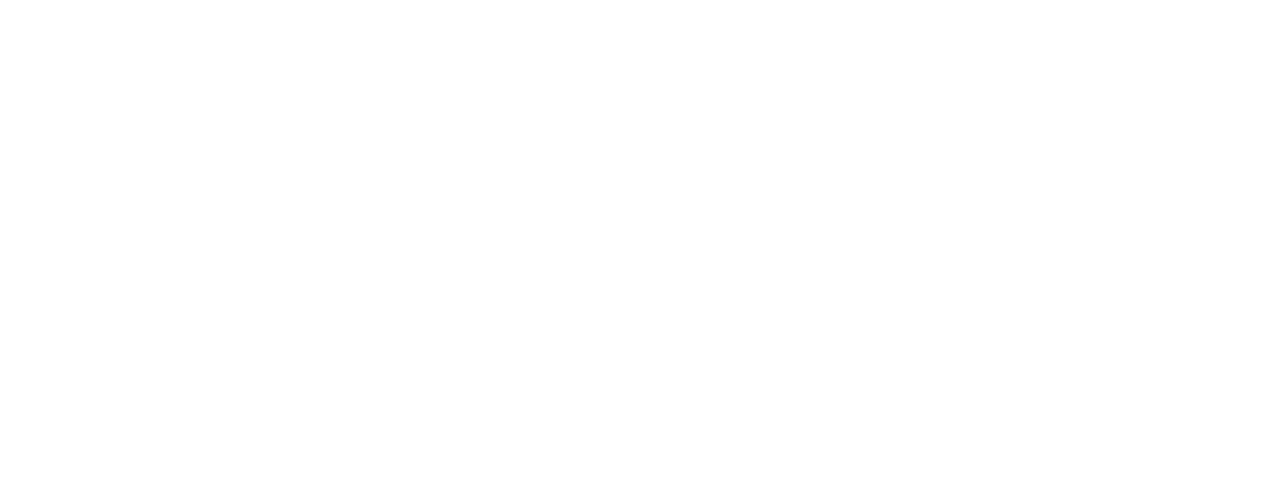
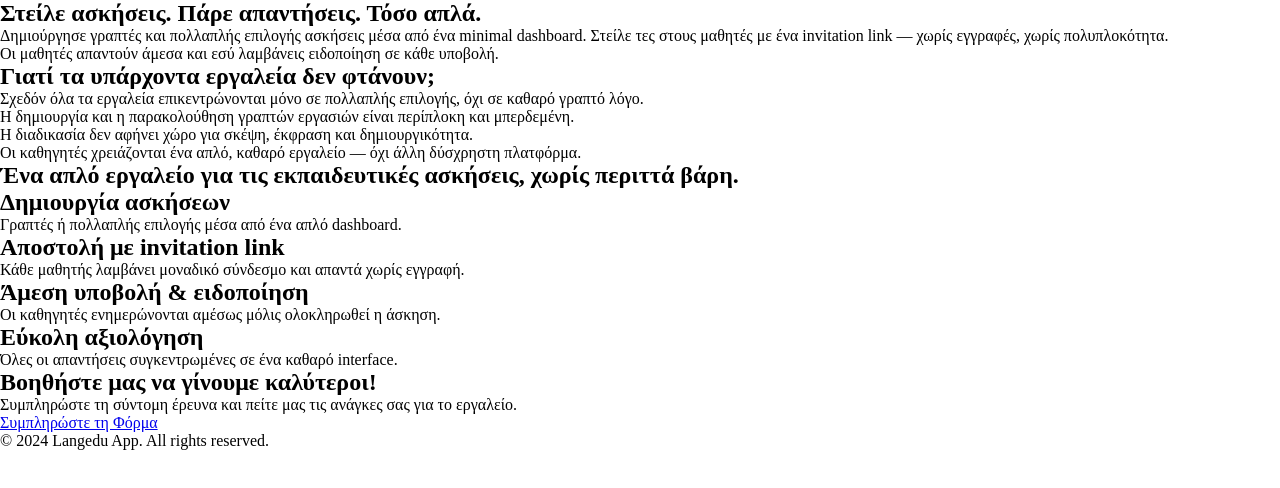
Before and after one commit to parischaralampidis3/langerdu_static_page, a plain HTML site: page index.html in a window 1280 px wide. Drawn offline with Linux system fonts and the light colour scheme.

Commit message:
modify structure

```diff
--- a/index.html
+++ b/index.html
@@ -1,31 +1,82 @@
 <!DOCTYPE html>
 <html lang="en">
+
 <head>
     <meta charset="UTF-8">
     <meta name="viewport" content="width=device-width, initial-scale=1.0">
     <title>langedu static app</title>
     <link rel="stylesheet" href="style.css">
 </head>
+
 <body>
     <main>
         <section>
-
+            <div>
+                <h1>Στείλε ασκήσεις. Πάρε απαντήσεις. Τόσο απλά.</h1>
+                <div>
+                    <p>Δημιούργησε γραπτές και πολλαπλής επιλογής ασκήσεις μέσα από ένα minimal dashboard. Στείλε τες
+                        στους μαθητές με ένα invitation link — χωρίς εγγραφές, χωρίς πολυπλοκότητα.</p>
+                    <p>Οι μαθητές απαντούν άμεσα και εσύ λαμβάνεις ειδοποίηση σε κάθε υποβολή.</p>
+                </div>
+            </div>
         </section>
 
+
         <section>
-
+            <div>
+                <h2>Γιατί τα υπάρχοντα εργαλεία δεν φτάνουν;</h2>
+                <ol>
+                    <li>Σχεδόν όλα τα εργαλεία επικεντρώνονται μόνο σε πολλαπλής επιλογής, όχι σε καθαρό γραπτό λόγο.
+                    </li>
+                    <li>Η δημιουργία και η παρακολούθηση γραπτών εργασιών είναι περίπλοκη και μπερδεμένη.</li>
+                    <li>Η διαδικασία δεν αφήνει χώρο για σκέψη, έκφραση και δημιουργικότητα.</li>
+                </ol>
+                <p>Οι καθηγητές χρειάζονται ένα απλό, καθαρό εργαλείο — όχι άλλη δύσχρηστη πλατφόρμα.</p>
+            </div>
         </section>
 
+
+
         <section>
+            <div>
+                <h1>Ένα απλό εργαλείο για τις εκπαιδευτικές ασκήσεις, χωρίς περιττά βάρη.</h1>
 
+                <div>
+                    <h2>Δημιουργία ασκήσεων</h2>
+                    <p>Γραπτές ή πολλαπλής επιλογής μέσα από ένα απλό dashboard.</p>
+                </div>
+                <div>
+                    <h2>Αποστολή με invitation link</h2>
+                    <p>Κάθε μαθητής λαμβάνει μοναδικό σύνδεσμο και απαντά χωρίς εγγραφή.</p>
+                </div>
+                <div>
+                    <h2>Άμεση υποβολή & ειδοποίηση</h2>
+                    <p>Οι καθηγητές ενημερώνονται αμέσως μόλις ολοκληρωθεί η άσκηση.</p>
+                </div>
+                <div>
+                    <h2>Εύκολη αξιολόγηση</h2>
+                    <p>Όλες οι απαντήσεις συγκεντρωμένες σε ένα καθαρό interface.</p>
+                </div>
+            </div>
         </section>
 
+
+
+
         <section>
+            <h2>Βοηθήστε μας να γίνουμε καλύτεροι!</h2>
+            <p>Συμπληρώστε τη σύντομη έρευνα και πείτε μας τις ανάγκες σας για το εργαλείο.</p>
+            <p><a href="#">Συμπληρώστε τη Φόρμα</a></p>
+
 
         </section>
         <footer>
+            <div>
+                <p>© 2024 Langedu App. All rights reserved.</p>
+            </div>
 
         </footer>
     </main>
 </body>
+
 </html>
--- a/style.css
+++ b/style.css
@@ -3,6 +3,3 @@
     padding:0;
     box-sizing: border-box;
 }
-h1{
-    color:blue;
-}
```
